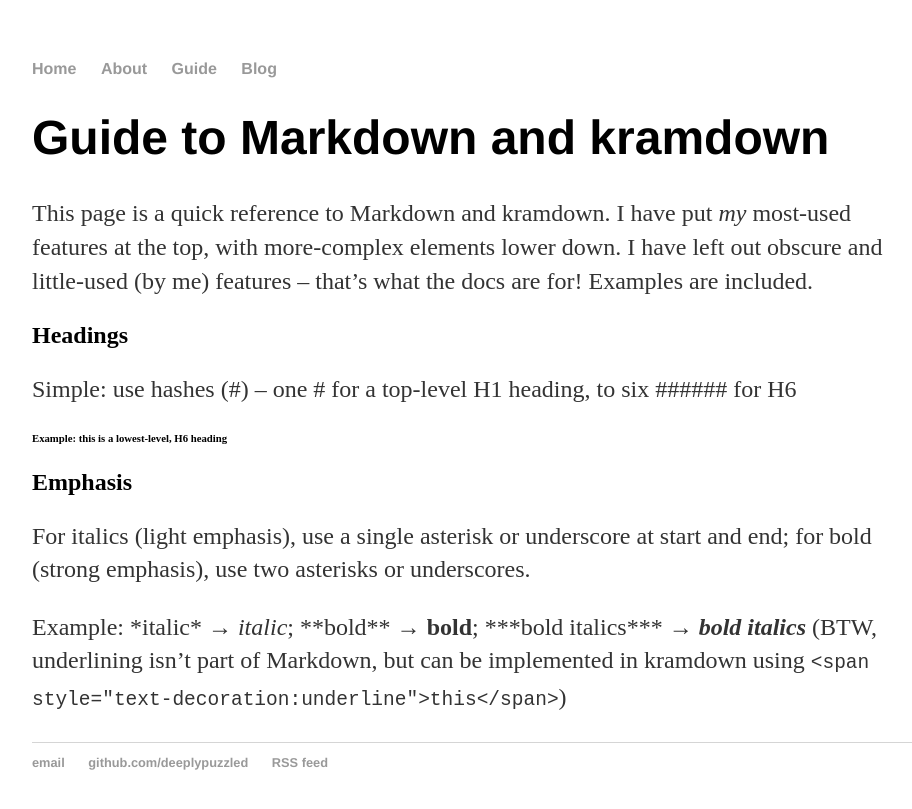
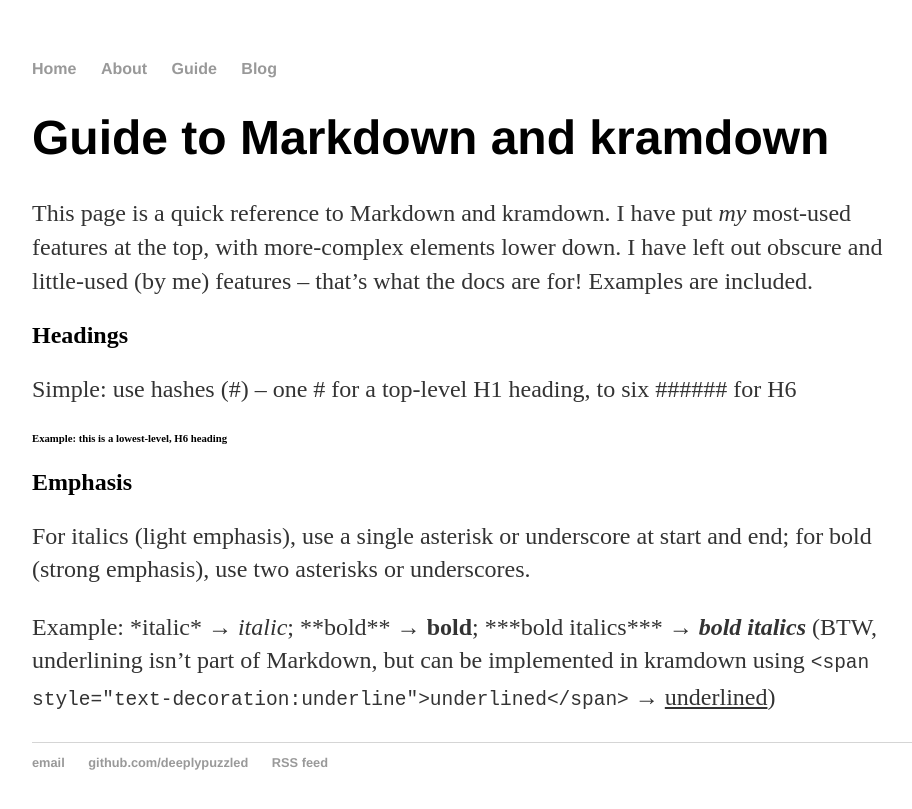
Before and after one commit to deeplypuzzled/deeplypuzzled.github.io, a Jekyll site: the page built from guide/index.md, in a window 1280 px wide. Shown: the top 809 px of the page, without its empty margins (160-1072 px from the left). Built offline with Jekyll 4.4.1, drawn with Linux system fonts in a browser that asks for light colours.

Commit message:
Update index.md
Underlining example

```diff
--- a/guide/index.md
+++ b/guide/index.md
@@ -17,4 +17,4 @@
 For italics (light emphasis), use a single asterisk or underscore at start and end; for bold (strong emphasis), use two asterisks or underscores.
 
 Example: \*italic\* &#8594; *italic*; \*\*bold\*\* &#8594; **bold**; \*\*\*bold italics\*\*\* &#8594; ***bold italics***
-(BTW, underlining isn't part of Markdown, but can be implemented in kramdown using `<span style="text-decoration:underline">this</span>`)
+(BTW, underlining isn't part of Markdown, but can be implemented in kramdown using `<span style="text-decoration:underline">underlined</span>` &#8594; <span style="text-decoration:underline">underlined</span>)
```
